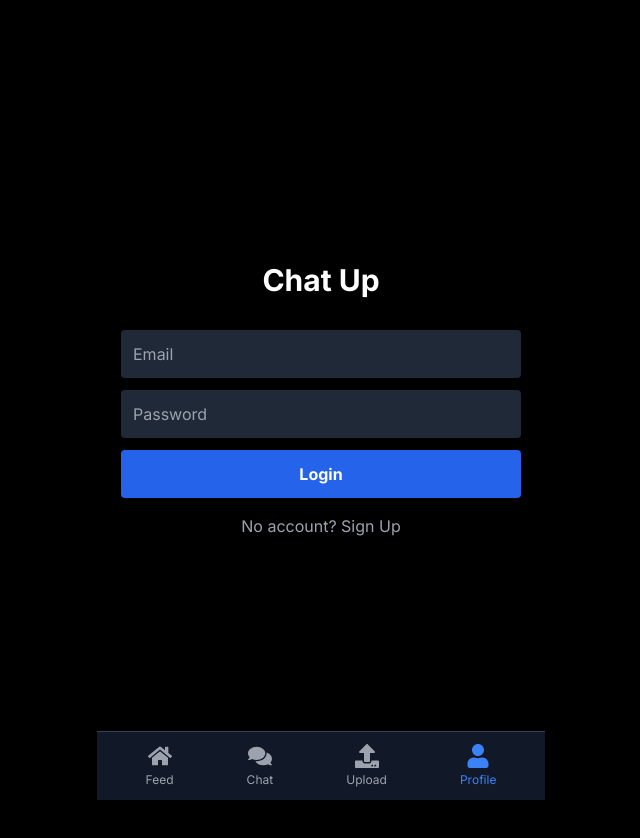
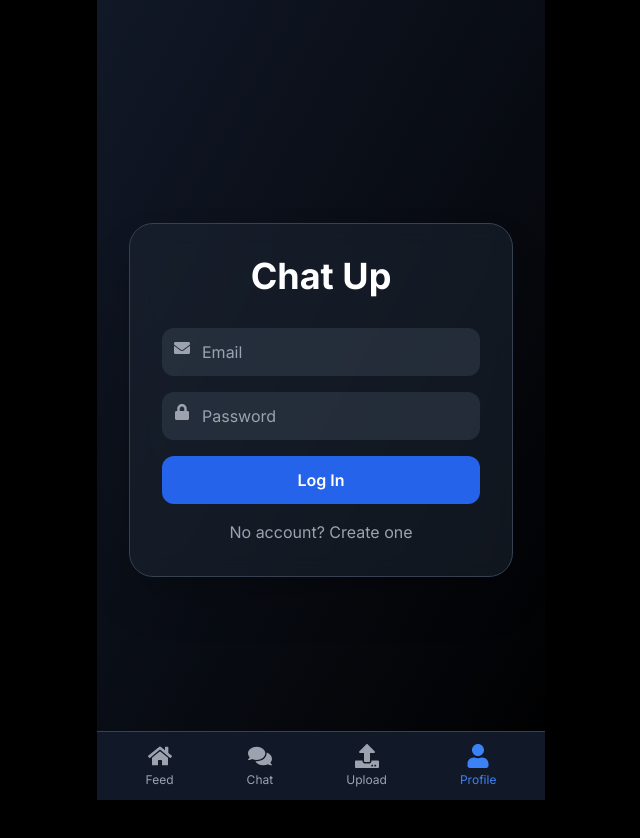
Before and after one commit to itsonlycrypty/Chatup, a Next.js app: page /profile in a window 1280 px wide. Shown: the top 838 px of the page, without its empty margins (319-959 px from the left). Built offline with nearby package versions, Linux system fonts and the light colour scheme; no server answers.

Commit message:
Update page.tsx

```diff
--- a/app/profile/page.tsx
+++ b/app/profile/page.tsx
@@ -5,6 +5,7 @@ import { storage, db } from '@/lib/firebase';
 import { ref, uploadBytes, getDownloadURL } from 'firebase/storage';
 import { doc, updateDoc, getDoc, setDoc } from 'firebase/firestore';
 import Image from 'next/image';
+import { FaCamera, FaSignOutAlt, FaEnvelope, FaLock } from 'react-icons/fa';
 
 export default function Profile() {
   const { user, login, signup, logout } = useAuth();
@@ -15,10 +16,9 @@ export default function Profile() {
   const [displayName, setDisplayName] = useState('');
   const fileRef = useRef<HTMLInputElement>(null);
 
-  // Load user profile data
   useEffect(() => {
     if (user) {
-      if (!db) return; // ✅ Stop if Firebase not initialized
+      if (!db) return;
       const fetchUser = async () => {
         const docRef = doc(db, 'users', user.uid);
         const docSnap = await getDoc(docRef);
@@ -61,56 +61,80 @@ export default function Profile() {
     }
   };
 
+  // Login / Signup screen
   if (!user) {
     return (
-      <div className="p-6 h-screen flex flex-col justify-center">
-        <h1 className="text-3xl font-bold text-center mb-8">Chat Up</h1>
+      <div className="min-h-screen flex items-center justify-center bg-gradient-to-br from-gray-900 to-black p-6">
+        <div className="w-full max-w-sm bg-gray-800/50 backdrop-blur-md rounded-3xl p-8 shadow-2xl border border-gray-700">
+          <h1 className="text-4xl font-bold text-center text-white mb-8">Chat Up</h1>
+          <div className="space-y-4">
+            <div className="relative">
+              <FaEnvelope className="absolute left-3 top-3 text-gray-400" />
               <input
-          className="bg-gray-800 p-3 rounded mb-3"
+                className="w-full bg-gray-700/50 text-white pl-10 pr-4 py-3 rounded-xl focus:outline-none focus:ring-2 focus:ring-blue-500"
                 placeholder="Email"
                 value={email}
                 onChange={(e) => setEmail(e.target.value)}
               />
+            </div>
+            <div className="relative">
+              <FaLock className="absolute left-3 top-3 text-gray-400" />
               <input
-          className="bg-gray-800 p-3 rounded mb-3"
+                className="w-full bg-gray-700/50 text-white pl-10 pr-4 py-3 rounded-xl focus:outline-none focus:ring-2 focus:ring-blue-500"
                 placeholder="Password"
                 type="password"
                 value={password}
                 onChange={(e) => setPassword(e.target.value)}
               />
-        <button onClick={handleAuth} className="bg-blue-600 p-3 rounded font-bold">
-          {isLogin ? 'Login' : 'Sign Up'}
+            </div>
+            <button
+              onClick={handleAuth}
+              className="w-full bg-blue-600 hover:bg-blue-700 text-white font-semibold py-3 rounded-xl transition duration-200"
+            >
+              {isLogin ? 'Log In' : 'Sign Up'}
             </button>
             <p
-          className="text-center mt-4 text-gray-400 cursor-pointer"
+              className="text-center text-gray-400 cursor-pointer hover:text-white transition"
               onClick={() => setIsLogin(!isLogin)}
             >
-          {isLogin ? 'No account? Sign Up' : 'Have an account? Login'}
+              {isLogin ? 'No account? Create one' : 'Already have an account? Log in'}
             </p>
+          </div>
+        </div>
       </div>
     );
   }
 
+  // Profile screen (logged in)
   return (
-    <div className="p-6 pb-24">
+    <div className="min-h-screen bg-gradient-to-br from-gray-900 to-black p-6 pb-24">
+      <div className="max-w-sm mx-auto">
+        <div className="bg-gray-800/50 backdrop-blur-md rounded-3xl p-6 shadow-2xl border border-gray-700">
           <div className="flex flex-col items-center">
             <div
               onClick={() => fileRef.current?.click()}
-          className="w-32 h-32 rounded-full bg-gray-700 overflow-hidden cursor-pointer border-4 border-blue-500"
+              className="relative w-32 h-32 rounded-full bg-gray-700 overflow-hidden cursor-pointer border-4 border-blue-500 hover:opacity-80 transition"
             >
               {photoURL ? (
                 <Image src={photoURL} alt="Profile" width={128} height={128} className="object-cover w-full h-full" />
               ) : (
-            <div className="w-full h-full flex items-center justify-center text-4xl">📷</div>
+                <div className="w-full h-full flex items-center justify-center text-4xl bg-gray-600">📷</div>
               )}
+              <div className="absolute bottom-0 right-0 bg-blue-600 rounded-full p-2 border-2 border-gray-900">
+                <FaCamera className="text-white text-sm" />
+              </div>
             </div>
             <input ref={fileRef} type="file" accept="image/*" onChange={handleUpload} className="hidden" />
-        <h2 className="text-xl mt-4">{displayName || user.email}</h2>
-        <p className="text-sm text-gray-400">{user.email}</p>
-        <button onClick={logout} className="mt-6 bg-red-600 px-6 py-2 rounded">
-          Logout
+            <h2 className="text-2xl font-bold text-white mt-4">{displayName}</h2>
+            <p className="text-gray-400 text-sm">{user.email}</p>
+            <button
+              onClick={logout}
+              className="mt-6 flex items-center gap-2 bg-red-600 hover:bg-red-700 text-white px-6 py-2 rounded-xl transition"
+            >
+              <FaSignOutAlt /> Logout
             </button>
-        <p className="text-xs text-gray-500 mt-6">Built for AppCreator24 APK</p>
+          </div>
+        </div>
       </div>
     </div>
   );
```
Lines whose indentation alone changed are shown as unchanged.
